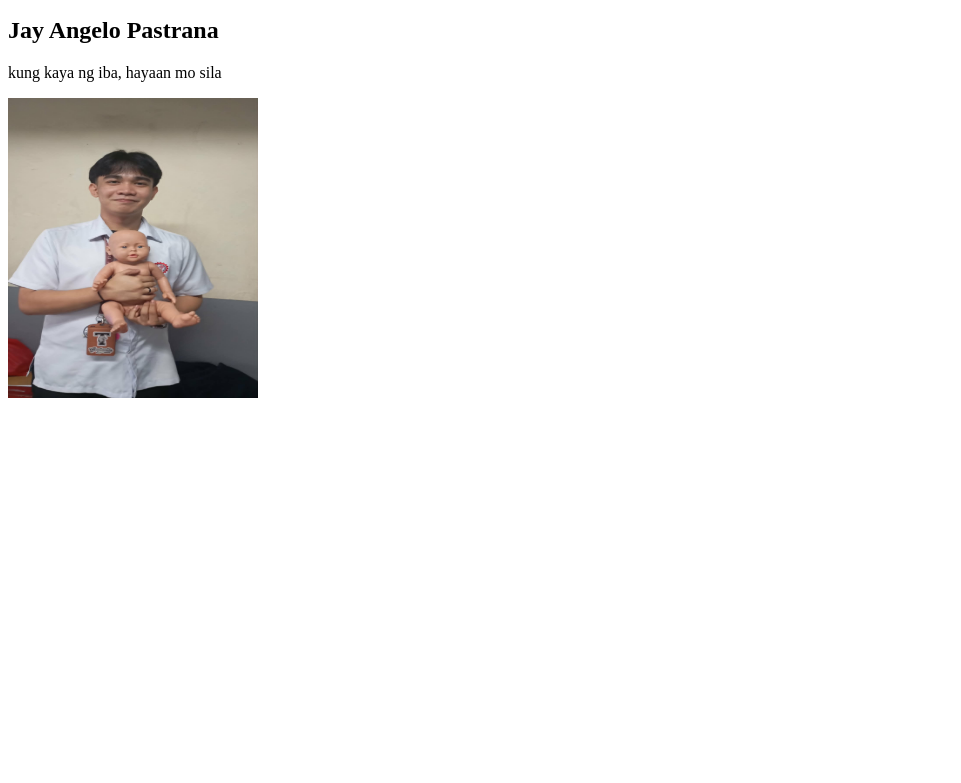
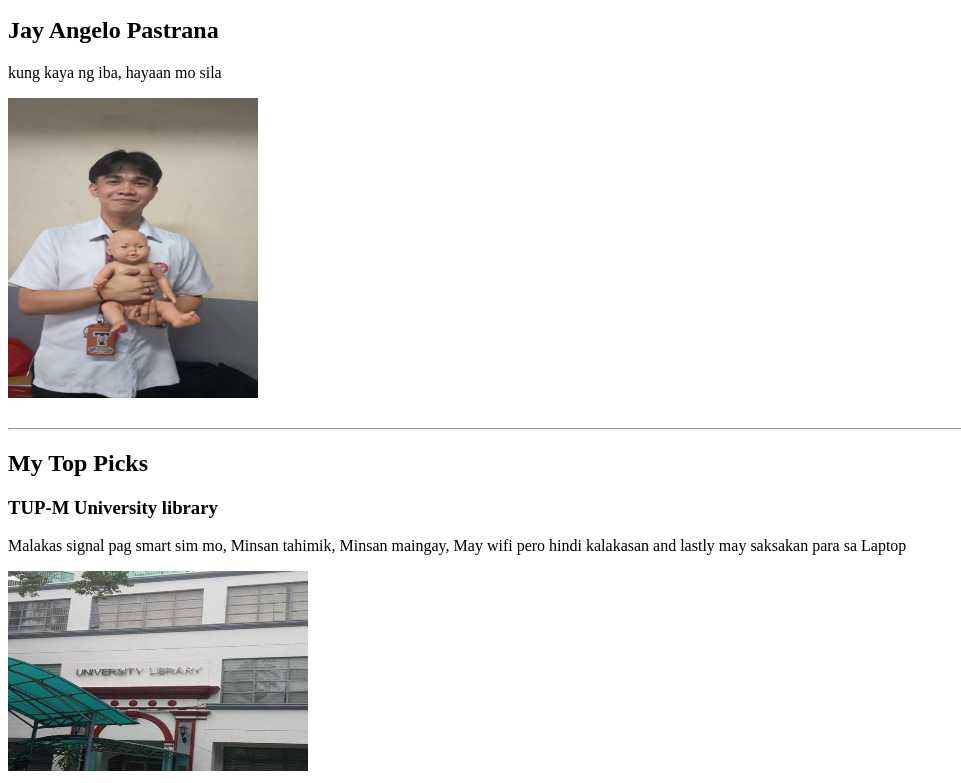
Before and after one commit to jangelo-pastrana-compro/study-hub-spots, a plain HTML site: page index.html in a window 1280 px wide. Shown: the part 101-884 px from the top of the page, without its empty margins (0-961 px from the left). Before the commit the page ends 800 px from the top, so only its background shows below. Drawn offline with Linux system fonts and the light colour scheme.

Commit message:
update with place

```diff
--- a/index.html
+++ b/index.html
@@ -16,5 +16,19 @@
         <img src="self.jpg" width="250" height="300" alt="Picture of myself">
 
     </section>
+    <br>
+    <hr>
+
+
+
+    <h2>My Top Picks</h2>
+
+    <article>
+        <h3>TUP-M University library</h3>
+        <p>Malakas signal pag smart sim mo, Minsan tahimik, Minsan maingay, May wifi pero hindi kalakasan and lastly may saksakan para sa Laptop</p>
+        <img src="tuplib.jpg" width="300" height="200">
+    </article>
+
+
 </body>
 </html>
```
Also changed, not shown: tuplib.jpg (added).
